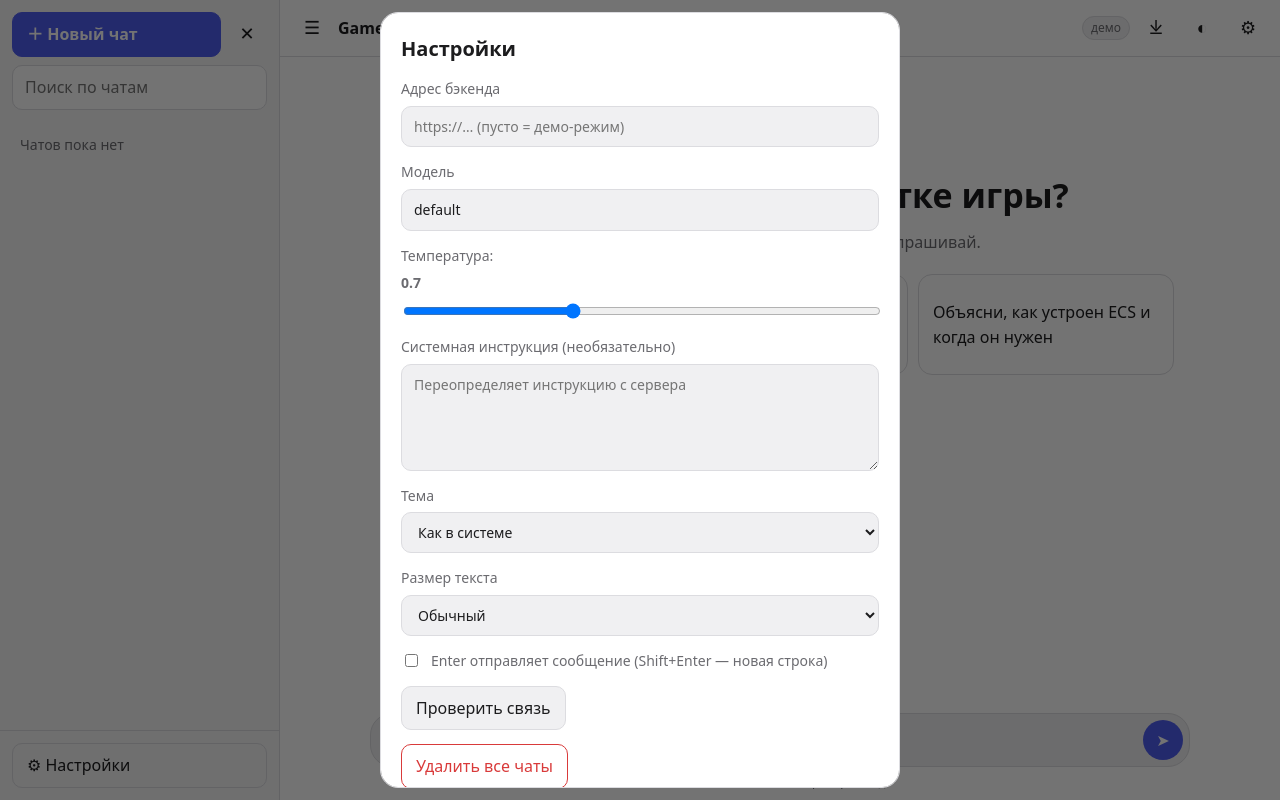
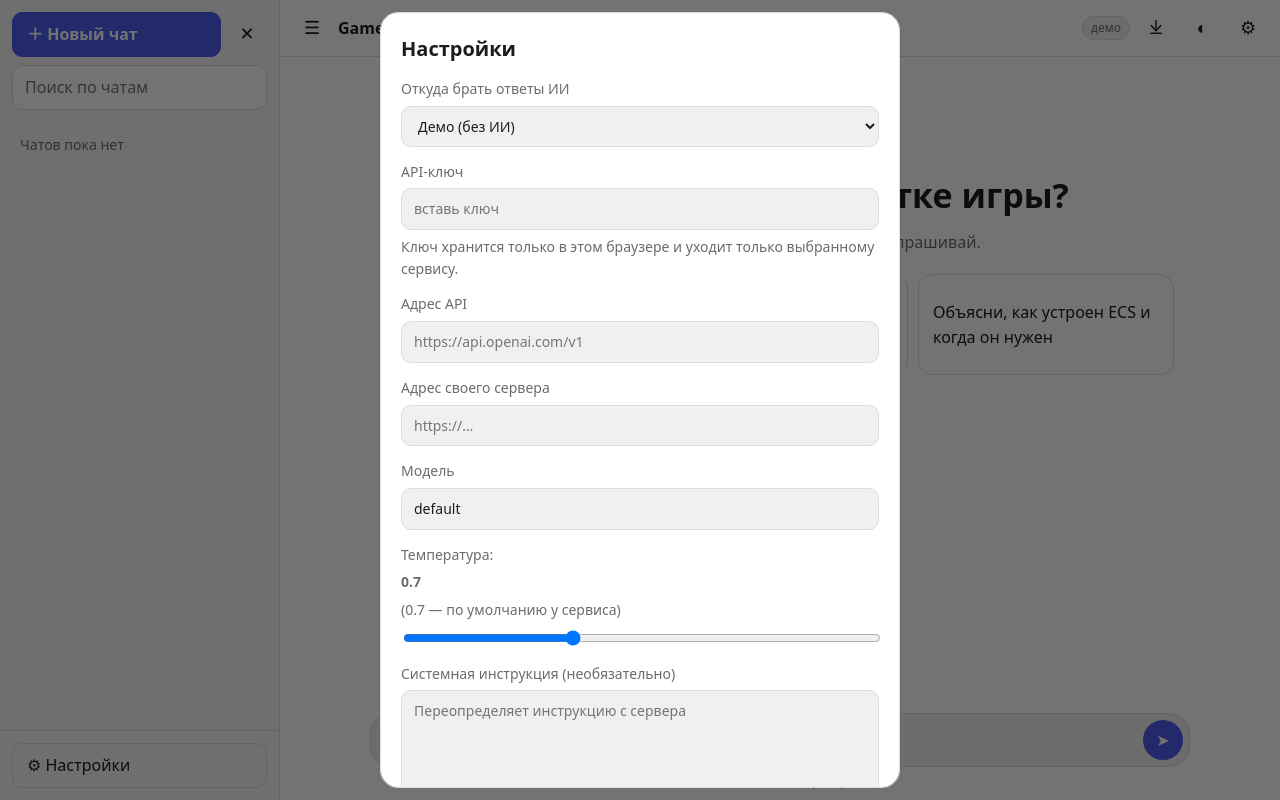
Before and after one commit to dobroe345-cyber/GameDev-AI, a plain HTML site: page frontend/index.html in a window 1280 px wide. Both pictures are taken after a click on the button "⚙ Настройки". Drawn offline with Linux system fonts and the light colour scheme.

Commit message:
Update index.html

```diff
--- a/frontend/index.html
+++ b/frontend/index.html
@@ -57,13 +57,28 @@
       <div class="settings-body">
         <h2 id="settingsTitle">Настройки</h2>
 
-        <label>Адрес бэкенда
-          <input id="sBackend" type="url" placeholder="https://… (пусто = демо-режим)">
+        <label>Откуда брать ответы ИИ
+          <select id="sProvider">
+            <option value="demo">Демо (без ИИ)</option>
+            <option value="anthropic">Anthropic (Claude) — нужен API-ключ</option>
+            <option value="openai">OpenAI-совместимый (OpenAI, OpenRouter, Groq…)</option>
+            <option value="backend">Свой сервер (backend)</option>
+          </select>
         </label>
-        <label>Модель
-          <input id="sModel" type="text" placeholder="default">
+        <label data-for="anthropic openai">API-ключ
+          <input id="sKey" type="password" autocomplete="off" autocapitalize="off" spellcheck="false" placeholder="вставь ключ">
+          <span class="muted">Ключ хранится только в этом браузере и уходит только выбранному сервису.</span>
         </label>
-        <label>Температура: <b id="sTempVal">0.7</b>
+        <label data-for="openai">Адрес API
+          <input id="sBase" type="url" autocapitalize="off" placeholder="https://api.openai.com/v1">
+        </label>
+        <label data-for="backend">Адрес своего сервера
+          <input id="sBackend" type="url" autocapitalize="off" placeholder="https://…">
+        </label>
+        <label data-for="anthropic openai backend">Модель
+          <input id="sModel" type="text" autocapitalize="off" spellcheck="false" placeholder="по умолчанию">
+        </label>
+        <label>Температура: <b id="sTempVal">0.7</b> <span class="muted">(0.7 — по умолчанию у сервиса)</span>
           <input id="sTemp" type="range" min="0" max="2" step="0.1">
         </label>
         <label>Системная инструкция (необязательно)
@@ -106,6 +121,7 @@
 
   <div class="toast hidden" id="toast" role="status"></div>
 
+  <script src="providers.js"></script>
   <script src="script.js"></script>
 </body>
 </html>
```
